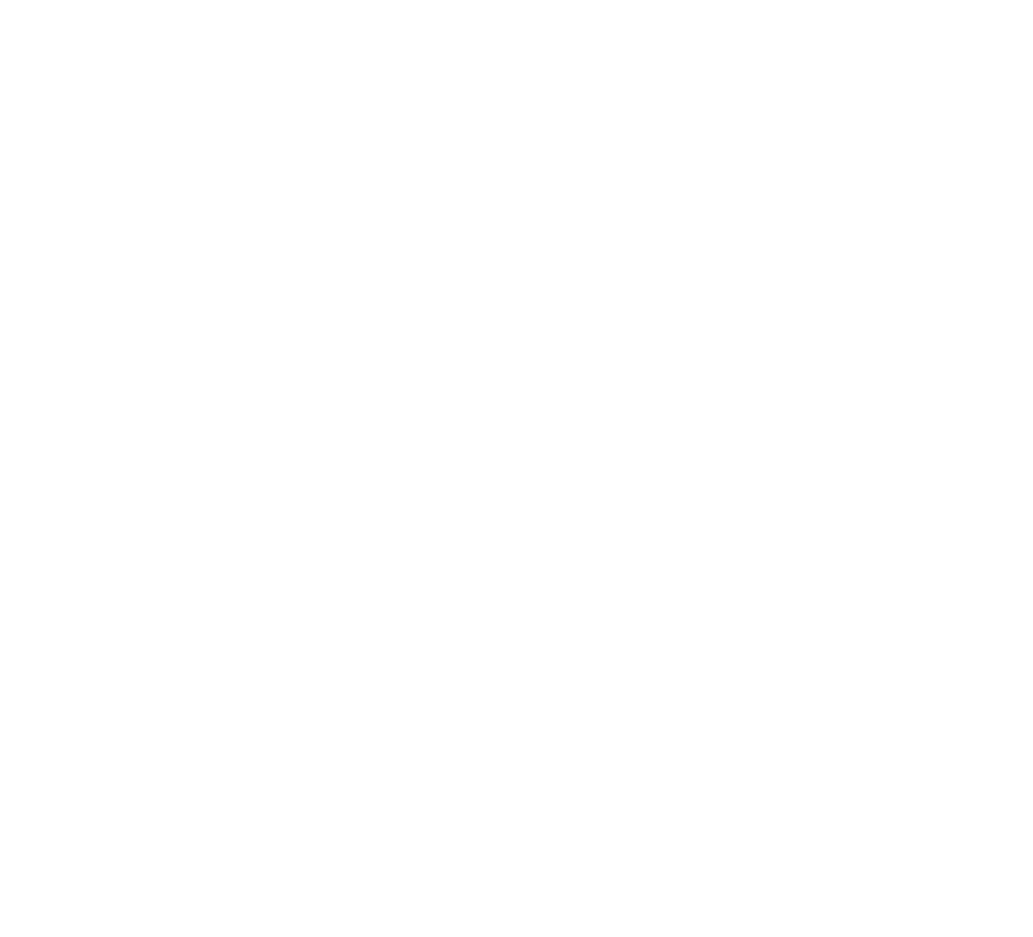
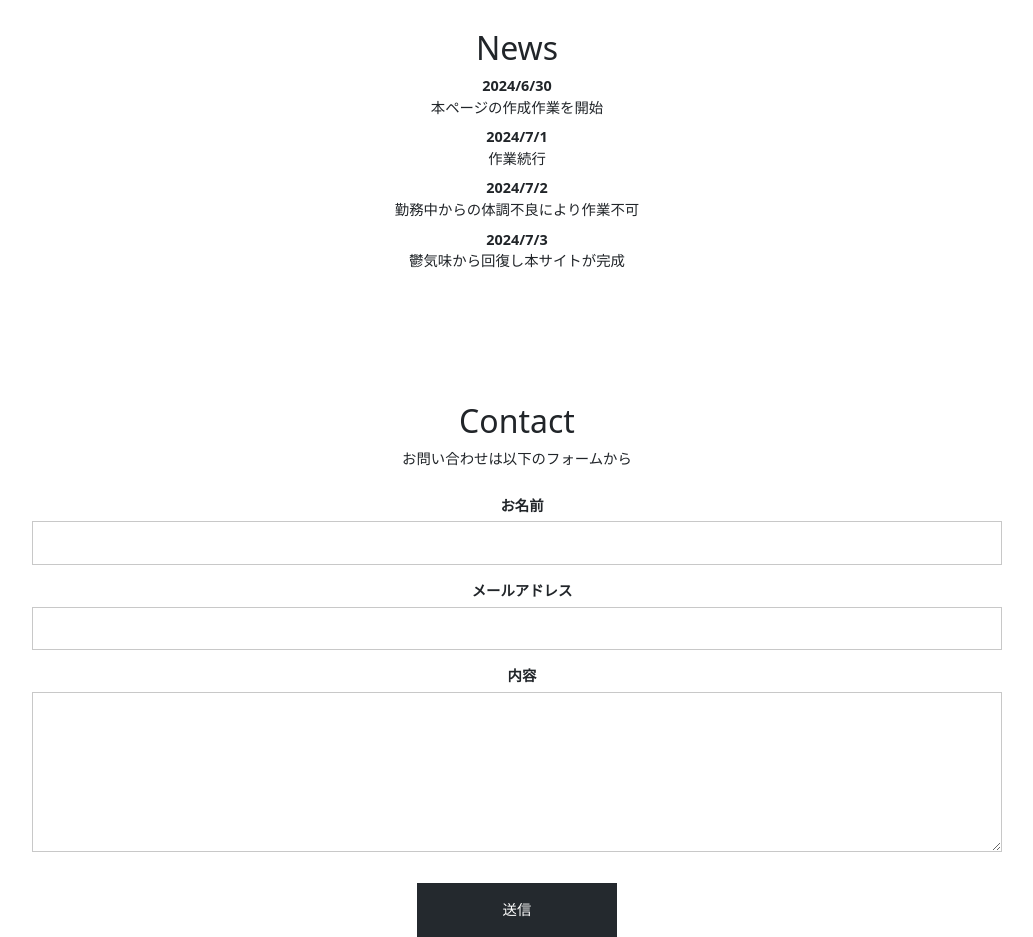
Before and after one commit to a-oyama/rakuraku-sc-main, a React (Create React App) app: page / in a window 1280 px wide. Shown: the part 1740-2677 px from the top of the page, without its empty margins (123-1156 px from the left). Before the commit the page ends 1591 px from the top, so only its background shows below. Built offline with nearby package versions, Linux system fonts and the light colour scheme.

Commit message:
ホーム画面作成
カスタマイズ開始

```diff
--- a/src/App.css
+++ b/src/App.css
@@ -90,3 +90,102 @@ img {
 #skill button {
   margin-bottom: 100px;
 }
+
+/* スマホサイズ対応(wrapper) */
+.wrapper {
+  max-width: 1060px;
+  margin: 0 auto 130px auto;
+  font-size: 0.9rem;
+  padding: 0 4%;
+}
+
+/* ↓↓↓News↓↓↓ */
+
+
+
+
+
+
+
+
+
+
+
+
+
+
+
+
+
+
+
+/* ↑↑↑News↑↑↑ */
+
+
+/* ↓↓Mail↓↓↓ */
+#contact p {
+  text-align: center;
+  margin-bottom: 20px;
+}
+
+#contact dl {
+  display: flex;
+  flex-wrap: wrap;
+}
+
+#contact dt {
+  width: 15%;
+  margin-bottom: 10px;
+}
+
+#contact dd {
+  width: 85%;
+  margin-bottom: 10px;
+}
+
+#contact dd input,
+#contact dd textarea {
+  width: 100%;
+  border: 1px solid #c8c8c8;
+  padding: 10px;
+}
+
+#contact dd textarea {
+  height: 10rem;
+}
+
+#contact .button {
+  text-align: center;
+
+}
+
+#contact .button input {
+  border: 1px solid #24292e;
+  background-color: #24292e;
+  width: 200px;
+  padding: 15px 0;
+  color: #fff;
+  transition: all 0.3s;
+}
+
+
+#contact .button input:hover {
+  background-color: #fff;
+  color: #24292e;
+}
+
+/* ↓↓↓Mail(スマホサイズ)↓↓↓ */
+#contact dl {
+  flex-direction: column;
+}
+
+#contact dt {
+  width: 100%;
+  margin: 5px;
+}
+
+#contact dd {
+  width: 100%;
+}
+/* ↑↑↑Mail(スマホサイズ)↑↑↑ */
+/* ↑↑↑Mail↑↑↑ */
--- a/src/components/HomePage.js
+++ b/src/components/HomePage.js
@@ -12,8 +12,17 @@ const HomePage = () => {
   <img src={profileImage} className="profileImage" />
 
   <p>
-    ShinCodeです。普段は個人でWeb系の情報発信をYoutubeやTwitterにて行っています。主にHTML/CSS/Javascript/Reactメインに取り扱っています。趣味は個人でプログラミングの撮影を行うことです。
-    ShinCodeです。普段は個人でWeb系の情報発信をYoutubeやTwitterにて行っています。主にHTML/CSS/Javascript/Reactメインに取り扱っています。趣味は個人でプログラミングの撮影を行うことです。
+    カレンダー部
+  </p>
+  <br></br>
+  <br></br>
+  <br></br>
+  <br></br>
+  <br></br>
+  <br></br>
+  <br></br>
+  <p>
+    カレンダー部
   </p>
 
   <section class="page-section" id="services">
@@ -90,6 +99,40 @@ const HomePage = () => {
       </button>
     </div>
   </section>
+
+{/* News */}
+ <section id="news" class="wrapper">
+    <h2 class="sec-title">News</h2>
+    <dl>
+        <dt>2024/6/30</dt>
+        <dd>本ページの作成作業を開始</dd>
+        <dt>2024/7/1</dt>
+        <dd>作業続行</dd>
+        <dt>2024/7/2</dt>
+        <dd>勤務中からの体調不良により作業不可</dd>
+        <dt>2024/7/3</dt>
+        <dd>鬱気味から回復し本サイトが完成</dd>
+    </dl>
+  </section>
+
+
+{/* Mail */}
+  <section id="contact" class='wrapper'>
+    <h2 class="sec-title">Contact</h2>
+    <p>お問い合わせは以下のフォームから</p>
+    <form action="#" method="post">
+     <dl>
+        <dt><label for="name">お名前</label></dt>
+        <dd><input type="text" id="name" /></dd>
+        <dt><label for="email">メールアドレス</label></dt>
+        <dd><input type="email" id="email" /></dd>
+        <dt><label for="content">内容</label></dt>
+        <dd><textarea id="content" cols="30" row="10"> </textarea></dd>
+     </dl>
+     <div class="button"><input type="submit" value="送信"/></div>
+    </form>
+  </section>
+
 </div>
 };
 
```
